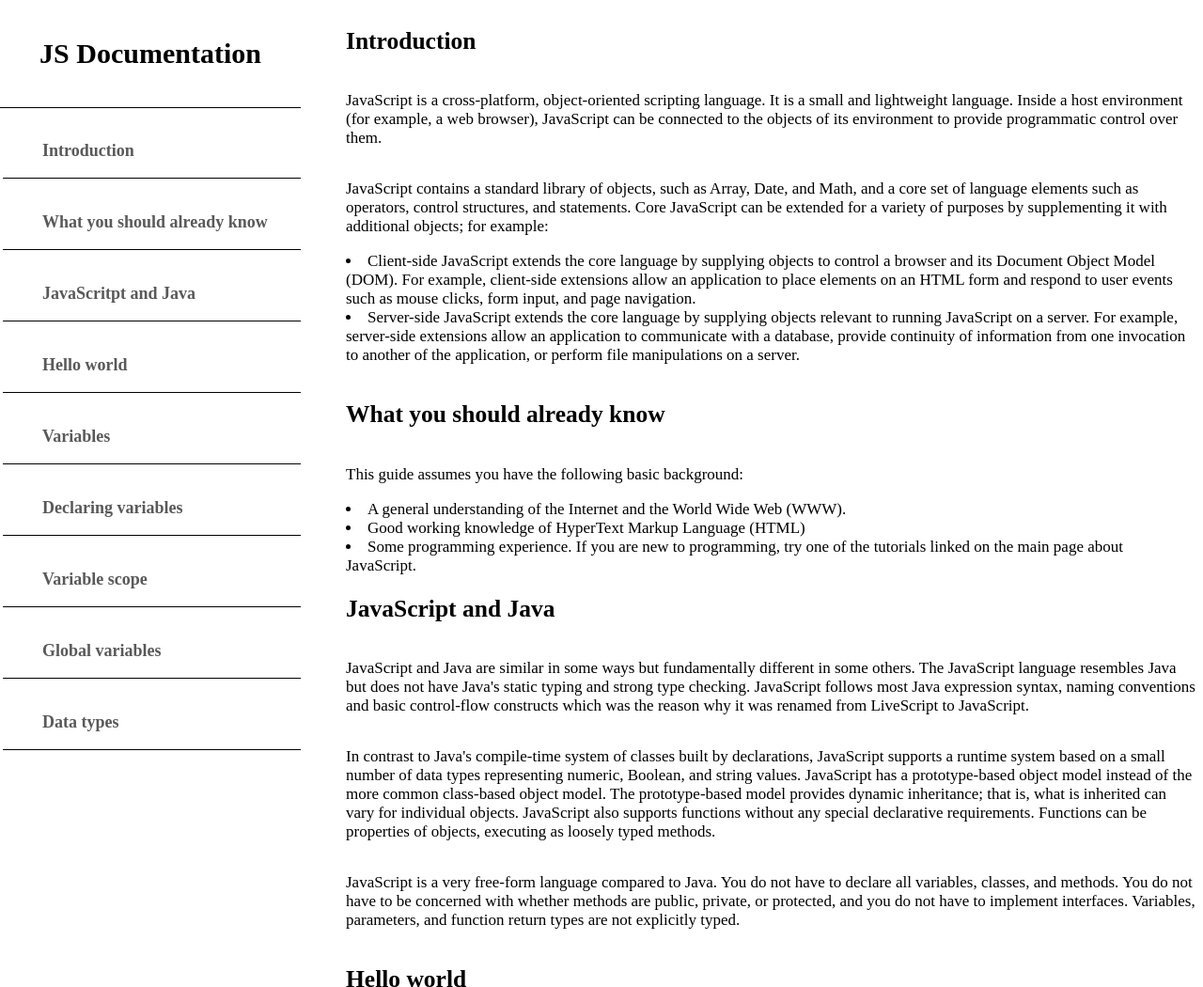
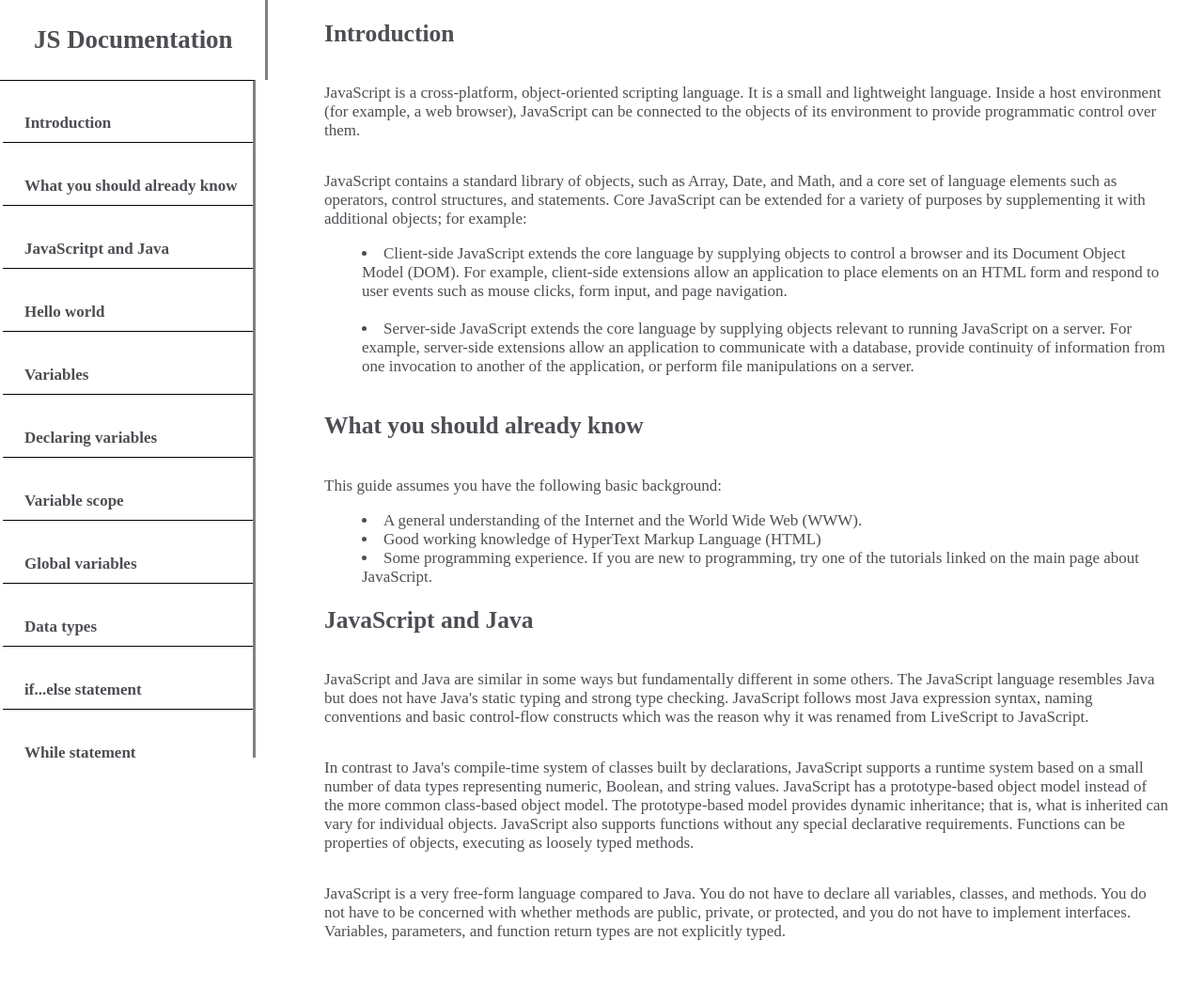
Before and after one commit to yemataferry/Technical-documentation, a plain HTML site: page index.html in a window 1280 px wide. Shown: the top 1050 px of the page at 94% size. Drawn offline with Linux system fonts and the light colour scheme.

Commit message:
requested changes done

```diff
--- a/assets/styles/style.css
+++ b/assets/styles/style.css
@@ -3,6 +3,7 @@ body {
   display: grid;
   grid-template-columns: 25vw 1fr;
   gap: 10px;
+  margin: 0 15px 15px;
 }
 
 div {
@@ -14,7 +15,7 @@ div {
   padding: 15px;
   margin: 10px;
   border-radius: 10px;
-  font-size: 15px;
+  font-size: 13px;
   background-color: #ebe9e9;
   height: 40px;
 }
@@ -24,45 +25,58 @@ main {
   text-align: left;
   flex-direction: column;
   font-size: 17px;
-  margin-left: 30px;
+  font-family: "OpenSans" Arial sans-serif;
+  padding-right: 20px;
+  color: #4D4E53;
 }
 
 .posi {
   position: fixed;
   top: 0;
   left: 0;
-  width: 25vw;
-  overflow: scroll;
-  height: 100vh;
+  border-right: 3px solid gray;
+  font-family: "OpenSans" Arial sans-serif;
+  color: #4D4E53;
+
 }
 
 .scroll {
   height: fit-content;
+  overflow: scroll;
+  height: 90vh;
+  width: 21vw;
+  position: fixed;
+  border-top: 1px solid black;
+  border-right: 3px solid gray;
 }
 
 header {
-  font-size: 30px;
-  text-align: center;
-  border-bottom: 1px solid #000;
+  font-size: 23px;
+  text-align: left;
+  padding-left: 36px;
+  width: 90%;
+  padding-right: 34px;
 }
 
 .line {
   border-bottom: 1px solid #000;
-  width: 25vw;
+  width: 20vw;
   display: flex;
   flex-direction: column;
   align-items: flex-start;
   justify-content: center;
-  padding: 3px;
-  height: 2vh;
-  color: #5a5959;
-  font-family: "Times New Roman", Times, sans-serif;
-  padding-left: 13%;
-  font-size: 18px;
-  padding-bottom: 20px;
+  padding-left: 9%;
+  font-size: 17px;
+  padding-bottom: 10px;
+  font-family: "OpenSans" Arial sans-serif;
+  color: #4D4E53;
 }
 
 a {
   text-decoration: none;
   color: black;
 }
+
+li {
+  padding-left: 40px;
+}
--- a/index.html
+++ b/index.html
@@ -9,10 +9,10 @@
     <body>
         <nav>
             <section class="posi">
+                <header>
+                        <h1>JS Documentation</h1>
+               </header>
               <section class="scroll" id="line">
-                  <header>
-                     <h1>JS Documentation</h1>
-                   </header>
                       <table>
                           <ul>
                               <tr><th><p><a class="line" href="#Introduction">Introduction</a></p></th></tr>
@@ -38,7 +38,7 @@
             <h2 id="Introduction">Introduction</h2>
                 <p>JavaScript is a cross-platform, object-oriented scripting language. It is a small and lightweight language. Inside a host environment (for example, a web browser), JavaScript can be connected to the objects of its environment to provide programmatic control over them.</p>
                 <P>JavaScript contains a standard library of objects, such as Array, Date, and Math, and a core set of language elements such as operators, control structures, and statements. Core JavaScript can be extended for a variety of purposes by supplementing it with additional objects; for example:</p>
-                <li>Client-side JavaScript extends the core language by supplying objects to control a browser and its Document Object Model (DOM). For example, client-side extensions allow an application to place elements on an HTML form and respond to user events such as mouse clicks, form input, and page navigation.</li>
+                <li>Client-side JavaScript extends the core language by supplying objects to control a browser and its Document Object Model (DOM). For example, client-side extensions allow an application to place elements on an HTML form and respond to user events such as mouse clicks, form input, and page navigation.</li><br>
                 <li>Server-side JavaScript extends the core language by supplying objects relevant to running JavaScript on a server. For example, server-side extensions allow an application to communicate with a database, provide continuity of information from one invocation to another of the application, or perform file manipulations on a server.</p></li>
             <h2 id="What you should already know">What you should already know</h2>
                 <p>This guide assumes you have the following basic background:</p>
@@ -48,7 +48,7 @@
             <h2 id="JavaScritpt and Java">JavaScript and Java</h2>
                 <p>JavaScript and Java are similar in some ways but fundamentally different in some others. The JavaScript language resembles Java but does not have Java's static typing and strong type checking. JavaScript follows most Java expression syntax, naming conventions and basic control-flow constructs which was the reason why it was renamed from LiveScript to JavaScript.</p>
                 <p>In contrast to Java's compile-time system of classes built by declarations, JavaScript supports a runtime system based on a small number of data types representing numeric, Boolean, and string values. JavaScript has a prototype-based object model instead of the more common class-based object model. The prototype-based model provides dynamic inheritance; that is, what is inherited can vary for individual objects. JavaScript also supports functions without any special declarative requirements. Functions can be properties of objects, executing as loosely typed methods.</p>
-                <p>JavaScript is a very free-form language compared to Java. You do not have to declare all variables, classes, and methods. You do not have to be concerned with whether methods are public, private, or protected, and you do not have to implement interfaces. Variables, parameters, and function return types are not explicitly typed.</p>
+                <p>JavaScript is a very free-form language compared to Java. You do not have to declare all variables, classes, and methods. You do not have to be concerned with whether methods are public, private, or protected, and you do not have to implement interfaces. Variables, parameters, and function return types are not explicitly typed.</p><br>
             <h2 id="Hello world">Hello world</h2>
                 <p>To get started with writing JavaScript, open the Scratchpad and write your first "Hello world" JavaScript code</p>
                 <div>function greetMe(yourName) { alert("Hello " + yourName); }<br>greetMe("World");</div>
```
